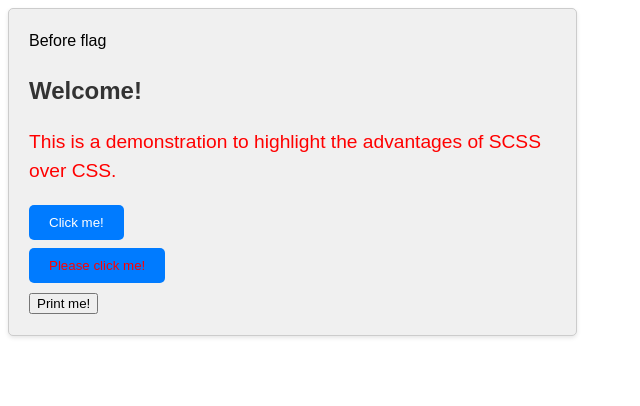
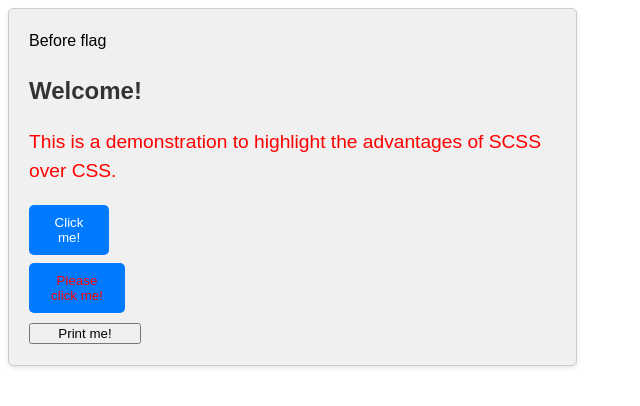
Before and after one commit to StandOut-0/CSSvsSass, a website: page index.html in a window 1280 px wide. Shown: the whole page, without its empty margins (0-640 px from the left). Drawn offline with Linux system fonts and the light colour scheme.

Commit message:
@for 사용하기

```diff
--- a/before/before.scss
+++ b/before/before.scss
@@ -89,5 +89,12 @@ div {
         display: none;
       }
     }
+
+    // 반복문
+    @for $i from 0 through 2 {
+      .#{$btn_name}_#{$i} {
+        width: 5rem +1rem * $i;
+      }
+    }
   }
 }
--- a/index.html
+++ b/index.html
@@ -12,9 +12,11 @@
       <p>
         This is a demonstration to highlight the advantages of SCSS over CSS.
       </p>
-      <button class="btn">Click me!</button>
-      <button class="btn_red">Please click me!</button>
-      <button class="btn_print" onclick="window.print()">Print me!</button>
+      <button class="btn btn_0">Click me!</button>
+      <button class="btn_red btn_1">Please click me!</button>
+      <button class="btn_print btn_2" onclick="window.print()">
+        Print me!
+      </button>
     </div>
   </body>
 </html>
```
Also changed, not shown: css/before.css, 1 other file.
